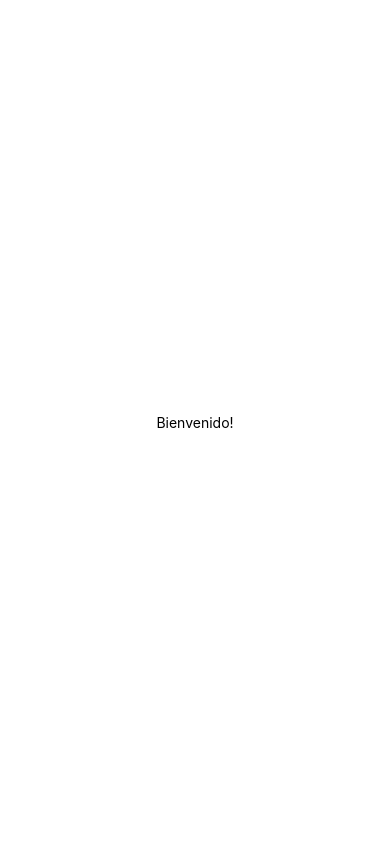
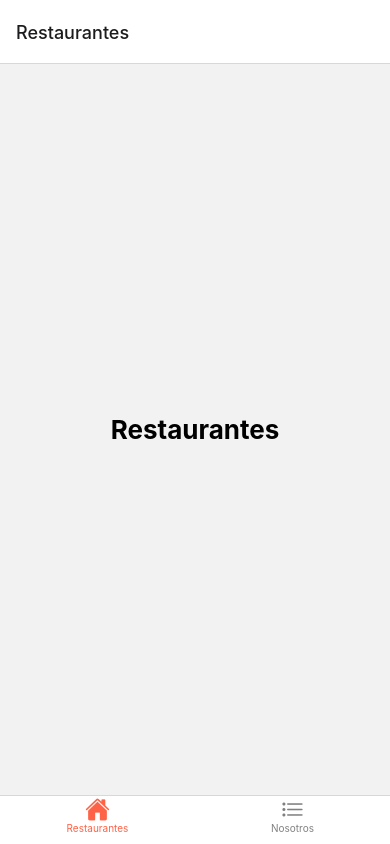
Before and after one commit to julioCRV/App_restaurantes, a React Native app: screen / in a window 390 px wide. Built offline with nearby package versions, Linux system fonts and the light colour scheme.

Commit message:
Implementando navegación con sus respectivas librerias

```diff
--- a/App.js
+++ b/App.js
@@ -1,20 +1,10 @@
-import { StatusBar } from 'expo-status-bar';
-import { StyleSheet, Text, View } from 'react-native';
+import * as React from 'react';
+import ContenedorPrincipal from './Navegacion/ContenedorPrincipal';
 
-export default function App() {
+function App() {
   return (
-    <View style={styles.container}>
-      <Text>Bienvenido!</Text>
-      <StatusBar style="auto" />
-    </View>
+    <ContenedorPrincipal/>
   );
 }
 
-const styles = StyleSheet.create({
-  container: {
-    flex: 1,
-    backgroundColor: '#fff',
-    alignItems: 'center',
-    justifyContent: 'center',
-  },
-});
+export default App;
--- /dev/null
+++ b/Navegacion/ContenedorPrincipal.js
@@ -0,0 +1,53 @@
+import * as React from 'react';
+import { NavigationContainer } from '@react-navigation/native';
+import { createBottomTabNavigator } from '@react-navigation/bottom-tabs';
+import Ionicons from 'react-native-vector-icons/Ionicons';
+
+// Screens
+import ListaRestaurantes from './screens/ListaRestaurantes';
+import Nosotros from './screens/Nosotros';
+
+//Screen names
+const InicioRestaurante = "Restaurantes";
+const DetallesNosotros = "Nosotros";
+
+const Tab = createBottomTabNavigator();
+
+function MainContainer() {
+  return (
+    <NavigationContainer>
+      <Tab.Navigator
+        initialRouteName={InicioRestaurante}
+        screenOptions={({ route }) => ({
+          tabBarIcon: ({ focused, color, size }) => {
+            let iconName;
+            let rn = route.name;
+
+            if (rn === InicioRestaurante) {
+              iconName = focused ? 'home' : 'home-outline';
+
+            } else if (rn === DetallesNosotros) {
+              iconName = focused ? 'list' : 'list-outline';
+
+            }
+
+            // You can return any component that you like here!
+            return <Ionicons name={iconName} size={size} color={color} />;
+          },
+        })}
+        tabBarOptions={{
+          activeTintColor: 'tomato',
+          inactiveTintColor: 'grey',
+          labelStyle: { paddingBottom: 10, fontSize: 10 },
+          style: { padding: 10, height: 70}
+        }}>
+
+        <Tab.Screen name={InicioRestaurante} component={ListaRestaurantes} />
+        <Tab.Screen name={DetallesNosotros} component={Nosotros} />
+
+      </Tab.Navigator>
+    </NavigationContainer>
+  );
+}
+
+export default MainContainer;
--- /dev/null
+++ b/Navegacion/screens/ListaRestaurantes.js
@@ -0,0 +1,12 @@
+import * as React from 'react';
+import { View, Text } from 'react-native';
+
+export default function HomeScreen({ navigation }) {
+    return (
+        <View style={{ flex: 1, alignItems: 'center', justifyContent: 'center' }}>
+            <Text
+                onPress={() => alert('This is the "Home" screen.')}
+                style={{ fontSize: 26, fontWeight: 'bold' }}>Restaurantes</Text>
+        </View>
+    );
+}
--- /dev/null
+++ b/Navegacion/screens/Nosotros.js
@@ -0,0 +1,12 @@
+import * as React from 'react';
+import { View, Text } from 'react-native';
+
+export default function DetailsScreen({ navigation }) {
+    return (
+        <View style={{ flex: 1, alignItems: 'center', justifyContent: 'center' }}>
+            <Text
+                onPress={() => navigation.navigate('Home')}
+                style={{ fontSize: 26, fontWeight: 'bold' }}>Nosotros</Text>
+        </View>
+    );
+}
```
Also changed, not shown: package.json (+6 -1 lines), 2 other files (tests, documents, lock files or other folders).
